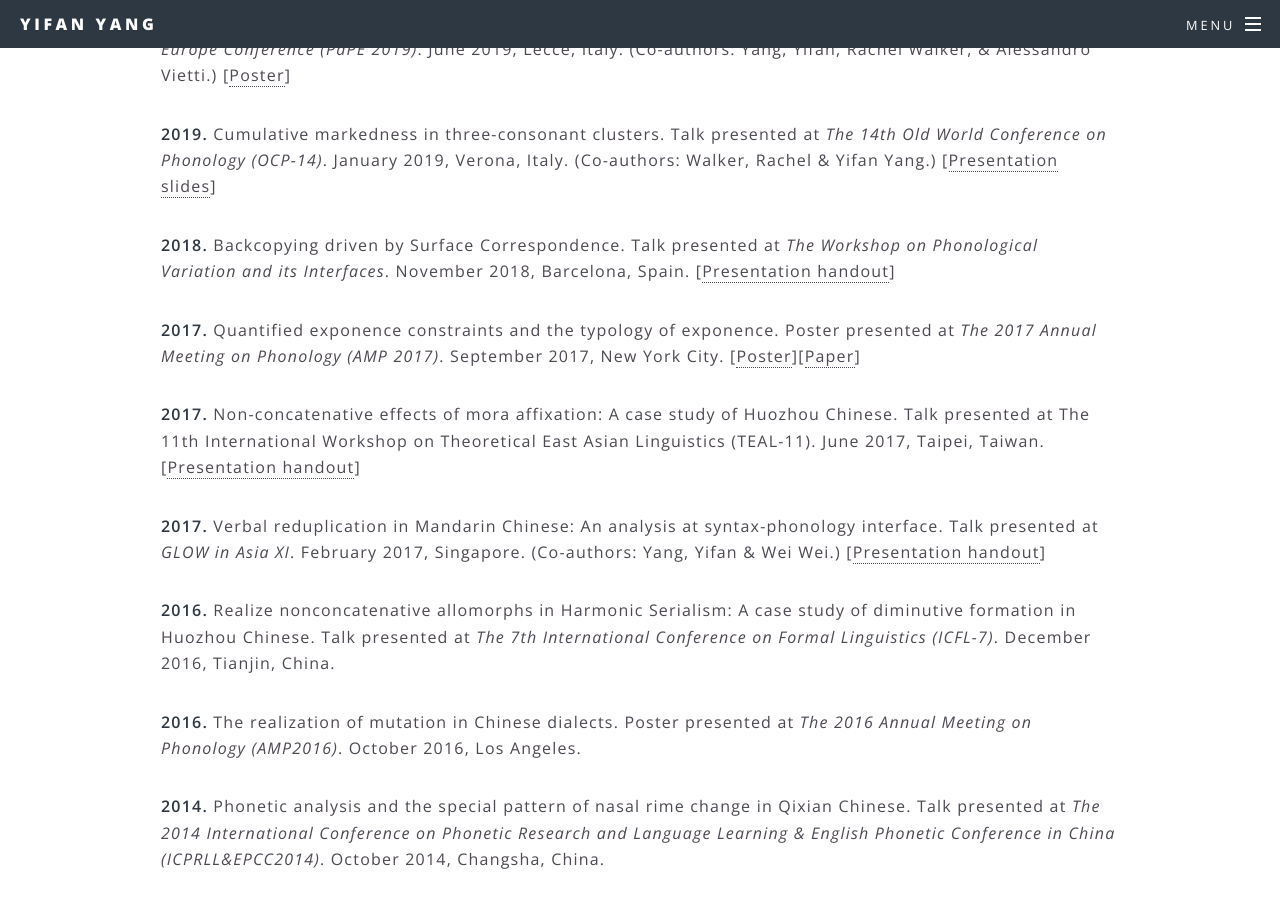
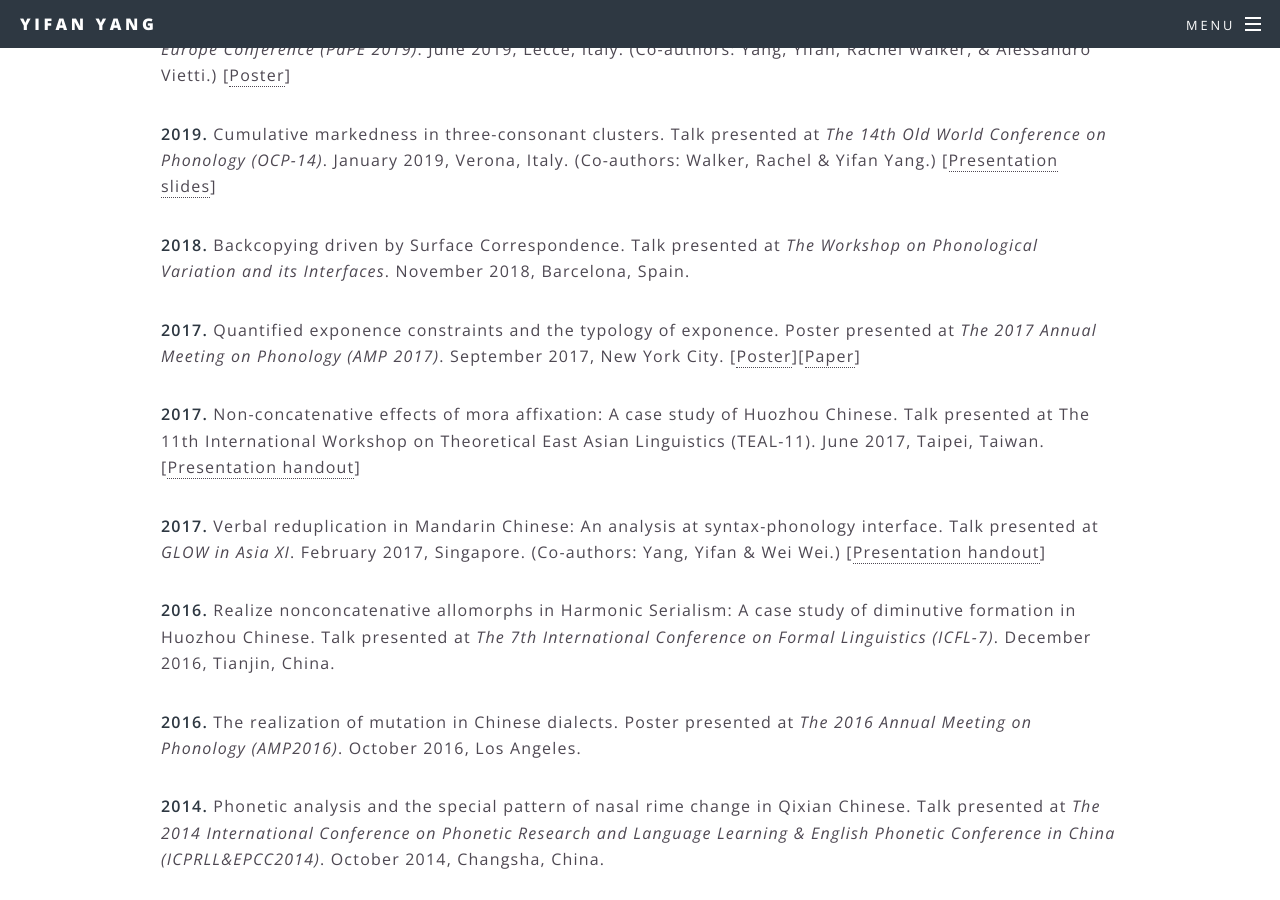
Before and after one commit to MuxuanHe/MuxuanHe, a Jekyll site: the page built from 2Papers.html, in a window 1280 px wide and 900 px high, scrolled down 1659 px. Built offline with Jekyll 4.4.1, drawn with Linux system fonts in a browser that asks for light colours.

Commit message:
Update 2Papers.html

```diff
--- a/2Papers.html
+++ b/2Papers.html
@@ -95,8 +95,7 @@
 
 				<p><b>2018.</b> Backcopying driven by Surface Correspondence.
 					Talk presented at <i>The Workshop on Phonological Variation and its Interfaces</i>.
-					November 2018, Barcelona, Spain.
-					[<a href="/Handouts/Backcopying driven by Surface Correspondence_1119.pdf">Presentation handout</a>]</p>
+					November 2018, Barcelona, Spain. <!-- [<a href="/Handouts/Backcopying driven by Surface Correspondence_1119.pdf">Presentation handout</a>] --></p>
 
 				<p><b>2017.</b> Quantified exponence constraints and the typology of exponence.
 					Poster presented at <i>The 2017 Annual Meeting on Phonology (AMP 2017)</i>.
```
